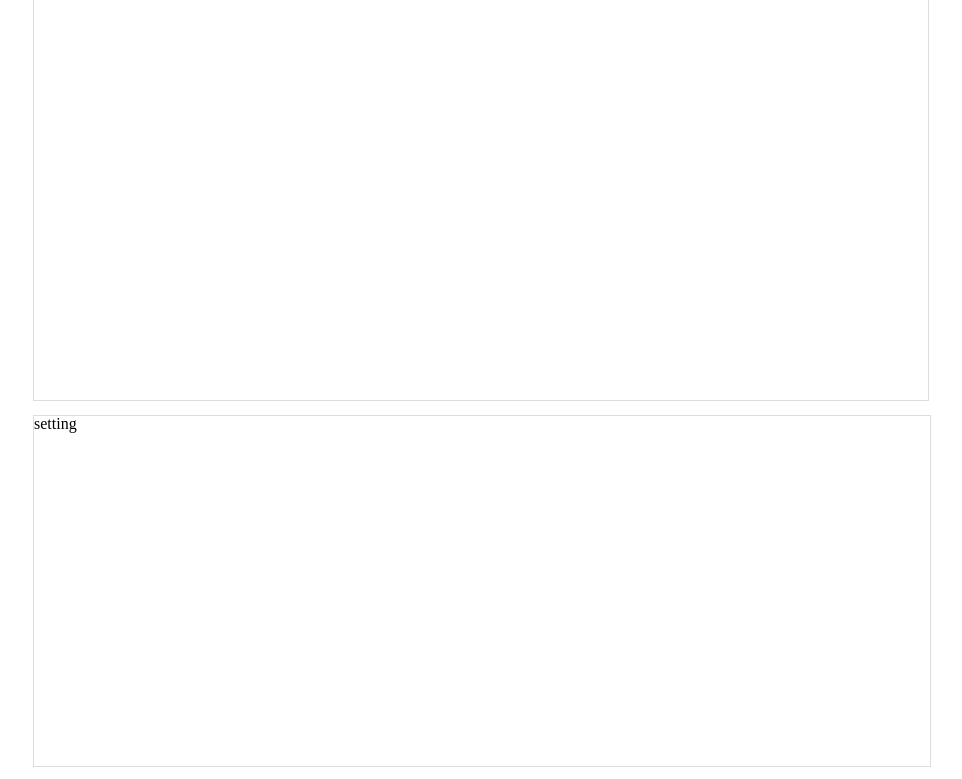
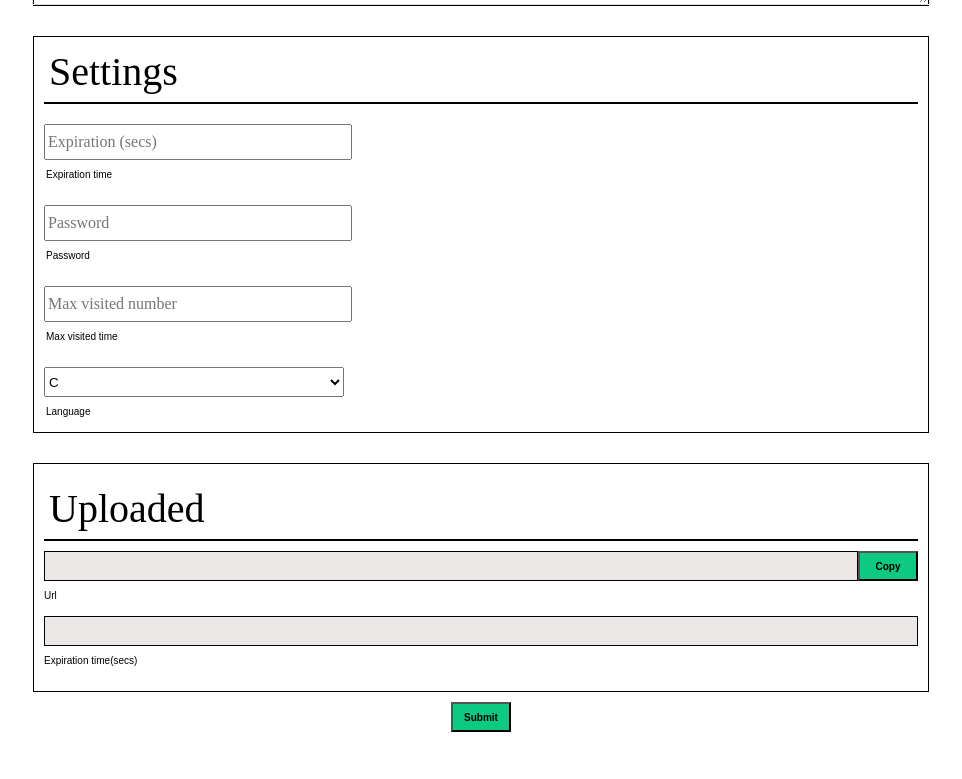
Before and after one commit to TURING132/Pastebin00, a Vue app: page / in a window 1280 px wide. Shown: the part 420-1199 px from the top of the page, without its empty margins (159-1121 px from the left). Built offline with nearby package versions, Linux system fonts and the light colour scheme.

Commit message:
Insert code from my repo

```diff
--- a/src/App.vue
+++ b/src/App.vue
@@ -3,14 +3,17 @@
   import Main from './components/Main.vue'
   import Setting from './components/Setting.vue'
   import Uploaded from './components/Uploaded.vue'
-
+  import Submit from "./components/Submit.vue"
 </script>
 <template>
-  <Header></Header>
-  <Main></Main>
-  <Setting></Setting>
-  <Uploaded></Uploaded>
-  <footer></footer>
+  <div class="App">
+    <Header></Header>
+    <Main></Main>
+    <Setting></Setting>
+    <Uploaded></Uploaded>
+    <Submit></Submit>
+    <footer></footer>
+  </div>
 </template>InputSetting
 
 <style scoped>
@@ -18,4 +21,9 @@
     position: relative;
     height: 80px;
   }
+  .App{
+    display: flex;
+    flex-direction: column;
+    align-items: center;
+  }
 </style>
--- a/src/components/Main.vue
+++ b/src/components/Main.vue
@@ -3,7 +3,6 @@
 </script>
 <template>
     <div class="main-wrapper">
-        <div class="text-wrapper">
         <div class="button-bar">
             <n-button strong secondary type="tertiary">
                 &nbsp;Edit text&nbsp;
@@ -13,29 +12,44 @@
             </n-button>
         </div>
         <div class="text-area">
-                <slot name='text'>
-                    <!-- 插槽，留给代码输入&高亮 -->
-                </slot>
-            </div>
+            <textarea id="paste-panel" placeholder="Put your paste here" name="input" cols="100" rows="10"></textarea>
         </div>
     </div>
 </template>
 <style scoped>
     .main-wrapper{
         /* background-color: green; */
-        position: relative;
-        height: 600px;
+        display: flex;
+        flex-direction: column;
+        justify-content: center;
+        align-items: center;
+
+        width: 70%;
+        margin:10px;
+        box-sizing: border-box;
+        border:1px solid black;
     }
-    .main-wrapper .text-wrapper{
-        /* background-color: hotpink; */
-        width: 70%;
-        height: 600px;
-        position: absolute;
-        left: 50%;
-        margin:  0 -35%;
+    .button-bar{
+        display: flex;
+        flex-direction: row;
+
+        width: 100%;
+
+        border:1px solid black;
     }
-    .text-wrapper .text-area{
-        height: 565px;
+    .text-area{
+        width: 100%;
+        display: flex;
+
+        padding:1px;
         border: 1px rgb(221, 221, 221) solid;
     }
+    textarea{
+        resize: vertical;
+
+        width: 100%;
+
+        border:transparent;
+        outline:none;
+    }
 </style>
--- a/src/components/Setting.vue
+++ b/src/components/Setting.vue
@@ -2,29 +2,85 @@
 
 </script>
 <template>
-    <div class="Setting-wrapper">
-        <div class="Setting-center-wrapper">
-            <slot>
-                <!-- 插槽，留给设置选项 -->
-            </slot>
-            setting
+    <div id="setting-panel">
+        <p>Settings</p>
+        <!-- expiration-time-input -->
+        <div class="expiration-time">
+            <label for="expiration-time-input">Expiration time</label>
+            <input id="expiration-time-input" type="number" list="time-choice" min="60" step="1" placeholder="Expiration (secs)" name="expiration-time">
+            <datalist id="time-choice">
+                <option value="60">1min</option>
+                <option value="300">5min</option>
+                <option value="3600">1hour</option>
+                <option value="86400">1day</option>
+                <option value="604800">1week</option>
+                <option value="2592000">1month</option>
+            </datalist>
+        </div>
+        <!-- password-input -->
+        <div class="password">
+            <label for="password-input">Password</label>
+            <input id="password-input" placeholder="Password" type="text" name="password">
+        </div>
+        <!-- max-visited-number-input -->
+        <div class="max-visited-numer">
+            <label for="password-input">Max visited time</label>
+            <input id="max-number-input" type="number" min="1" step="1" placeholder="Max visited number" name="max-number">
+        </div>
+        <!-- language-select -->
+        <div class="language">
+            <label for="language-select">Language</label>
+            <select name="languages" id="language-select">
+                <option value="c" selected>C</option>
+                <option value="cpp">C++</option>
+                <option value="csharp">C#</option>
+                <option value="java">Java</option>
+                <option value="python">Python</option>
+                <option value="js">JS</option>
+                <option value="go">Golang</option>
+            </select>
         </div>
     </div>
 </template>
 <style scoped>
-    .Setting-wrapper{
-        /* background-color: blue; */
-        position: relative;
-        height: 365px;
-    }
-    .Setting-wrapper .Setting-center-wrapper{
-        /* background-color: hotpink; */
-        width: 70%;
-        height: 350px;
-        position: absolute;
-        left: 50%;
-        margin:  15px -35%;
-        border: 1px rgb(221, 221, 221) solid;
-    }
+#setting-panel{
+    display: flex;
+    flex-direction: column;
+    align-items: left;
 
+    width: 70%;
+    margin:20px;
+
+    box-sizing: border-box;
+    border: 1px solid black;
+}
+#setting-panel>p{
+    padding: 5px;
+    font-size: 40px;
+    margin:10px;
+    padding-bottom:10px;
+    border-bottom: 2px solid black;
+}
+#setting-panel>div{
+    display: flex;
+    flex-direction:column-reverse;
+
+    margin:10px;
+    overflow: hidden;
+}
+#setting-panel>div>label{
+    margin-top:10px;
+    margin-left: 2px;
+
+    height:15px;
+
+    font-size: 10px;
+    font-weight: 100;
+    font-family:Arial, Helvetica, sans-serif;
+    text-align: left;
+}
+#setting-panel>div>input,select{
+    width: 300px;
+    height: 30px;
+}
 </style>
--- /dev/null
+++ b/src/components/Submit.vue
@@ -0,0 +1,35 @@
+<script setup>
+  import { NDivider } from 'naive-ui'
+</script>
+
+<template>
+    <button id="submit-button" class="button">Submit</button>
+</template>
+
+<style scoped>
+.button{
+    width: 60px;
+    height: 30px;
+
+    font-size:10px;
+    font-weight: 600;
+    font-family: Arial, Helvetica, sans-serif;
+
+    box-sizing: border-box;
+    border: 2px solid balck;
+    margin: 0;
+
+    background-color: rgb(14, 201, 129);
+}
+.button:hover{
+    cursor: pointer;
+    background-color: rgb(43, 234, 160);
+}
+.button:active{
+    background-color: rgb(14, 144, 94);
+}
+.button:disabled{
+    background-color: rgb(14, 144, 94);
+    cursor: not-allowed;
+}
+</style>
--- a/src/components/Uploaded.vue
+++ b/src/components/Uploaded.vue
@@ -2,29 +2,147 @@
 
 </script>
 <template>
-    <div class="Uploaded-wrapper">
-        <div class="Uploaded-center-wrapper">
-            <slot>
-                <!-- 插槽，留给设置选项 -->
-            </slot>
-            uploaded(hide initially)
+    <div id="uploaded-panel" class="visible">
+        <p>Uploaded</p>
+        <div class="copy-text">
+            <div class="text-group">
+                <input id='uploaded-url' type='text' class='readonly-text' readonly>
+            </div>
+            <div class="button-group">
+                <button id="copy-button" class='button'>Copy</button>
+            </div>
         </div>
+        <label>Url</label>
+        <input id='expr-time' type='text' class='readonly-text' readonly>
+        <label>Expiration time(secs)</label>
     </div>
 </template>
 <style scoped>
-    .Uploaded-wrapper{
-        /* background-color: blue; */
-        position: relative;
-        height: 315px;
-    }
-    .Uploaded-wrapper .Uploaded-center-wrapper{
-        /* background-color: hotpink; */
-        width: 70%;
-        height: 300px;
-        position: absolute;
-        left: 50%;
-        margin:  15px -35%;
-        border: 1px rgb(221, 221, 221) solid;
-    }
+p{
+    padding: 5px;
+    font-size: 40px;
+    margin:10px 0 10px 0;
+    padding-bottom:10px;
+    border-bottom: 2px solid black;
+}
+#uploaded-panel.invisible{
+    display: none;
+}
+#uploaded-panel.visible{
+    display: flex;
+    flex-direction: column;
+    align-items: left;
+
+    width: 70%;
+    margin:10px;
+    padding:10px;
+    padding-bottom: 10px;
+    padding-top: 10px;
+
+    box-sizing: border-box;
+    border: 1px solid black;
+}
+#uploaded-panel label{
+    height: 15px;
+    margin: 10px 0 10px 0;
+
+    font-size: 10px;
+    font-weight: 100;
+    font-family:Arial, Helvetica, sans-serif;
+    text-align: left;
+}
+#uploaded-panel input{
+    height:30px;
+
+    box-sizing: border-box;
+    outline-style: none;
+}
+
+.copy-text{
+    display: flex;
+    flex-direction: row;
+    align-items: left;
+    justify-content: center;
+
+    margin:0;
+
+    box-sizing: border-box;
+}
+.copy-text .text-group{
+    display: flex;
+    flex-direction: column;
+    justify-content: center;
+
+    width: calc(100% - 60px);
+    margin: 0;
+}
+.copy-text .button-group{
+    display: flex;
+    flex-direction: column;
+    justify-content: center;
+
+    margin: 0;
+}
+.copy-text input{
+    height: 30px;
+    box-sizing: border-box;
+}
+.copy-text button{
+    height: 30px;
+    width: 60px;
+}
+
+.button{
+    width: 60px;
+    height: 30px;
+
+    font-size:10px;
+    font-weight: 600;
+    font-family: Arial, Helvetica, sans-serif;
+
+    box-sizing: border-box;
+    border: 2px solid balck;
+    margin: 0;
+
+    background-color: rgb(14, 201, 129);
+}
+.button:hover{
+    cursor: pointer;
+    background-color: rgb(43, 234, 160);
+}
+.button:active{
+    background-color: rgb(14, 144, 94);
+}
+.button:disabled{
+    background-color: rgb(14, 144, 94);
+    cursor: not-allowed;
+}
+.readonly-text{
+    background-color: rgb(235, 231, 231);
+
+    border: 1px solid black;
+    cursor:default;
+}
+
+.labelbutton{
+    height: 30px;
+    width: 100px;
+
+    display: flex;
+    flex-direction: column;
+    justify-content: center;
+
+    font-size:15px;
+    font-family: sans-serif;
+    font-weight: 400;
+    text-align: center;
+
+    box-sizing: border-box;
+    background-color: white;
+}
+.labelbutton.hoverenable:hover,
+.labelbutton.hoverenable>label:hover{
+    cursor: pointer;
+}
 
 </style>
```
Lines whose indentation alone changed are shown as unchanged.
